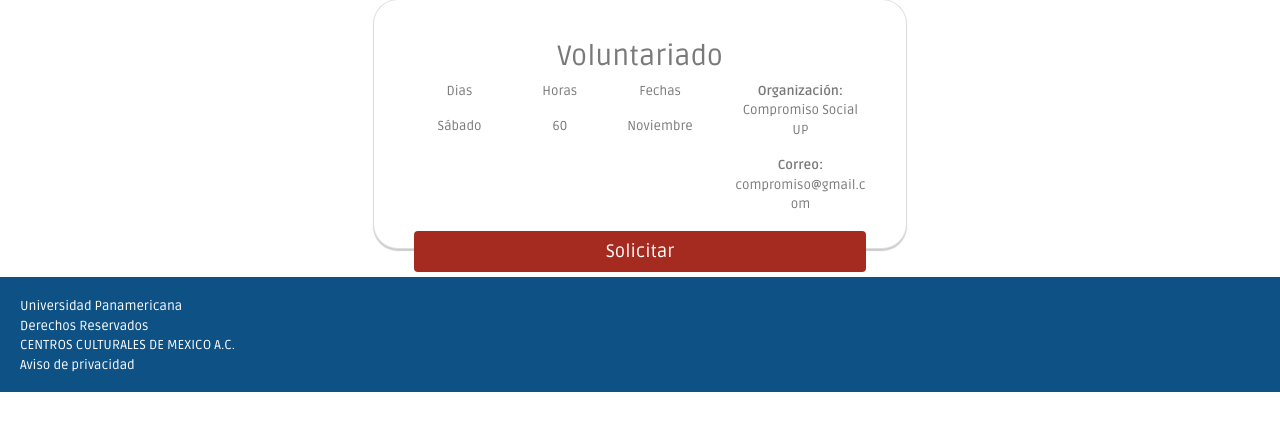
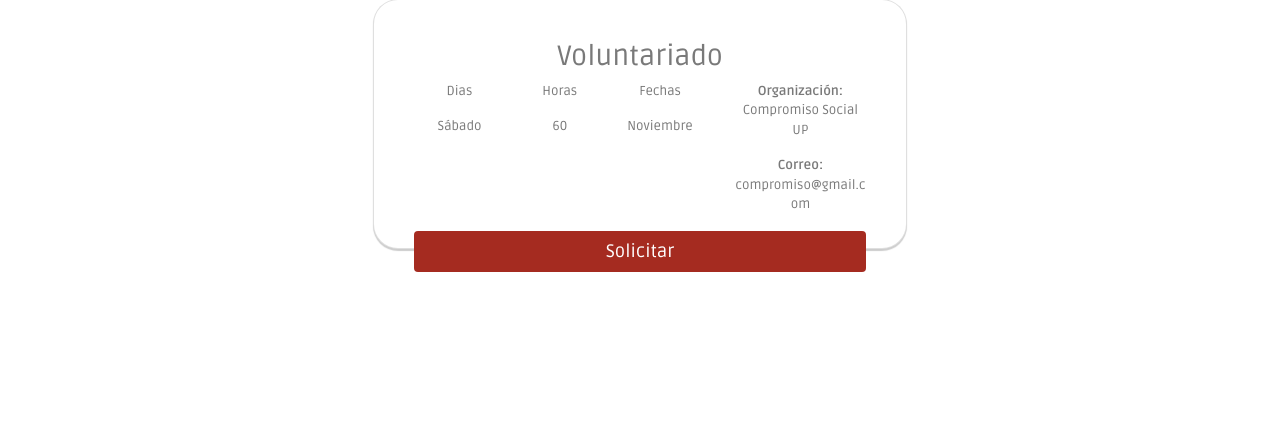
Before and after one commit to mariana-gaminho/sistema-servicio-social, a PHP site: page /alumno/proyectos.php in a window 1280 px wide. Shown: the part 177-608 px from the top of the page. Run offline with PHP 8.4, Linux system fonts and the light colour scheme; the visitor is signed in with stand-in values (Sample User, id 1); data comes from the database, SQL or seed files in the repository.

Commit message:
Quitar footer de aplicaciones y proyectos

```diff
--- a/public_html/alumno/proyectos.php
+++ b/public_html/alumno/proyectos.php
@@ -106,12 +106,6 @@ div.one {
     ?>
     </div>
 </div>
-<div style="background-color: #0E5184; color: #ffff; width: 100%; height: 115px; padding: 20px;">
-    Universidad Panamericana<br>
-    Derechos Reservados<br>
-    CENTROS CULTURALES DE MEXICO A.C.<br>
-    Aviso de privacidad<br>
-</div>
 </body>
 </html>
 
```
Also changed, not shown: public_html/alumno/aplicaciones.php (+0 -8 lines).
